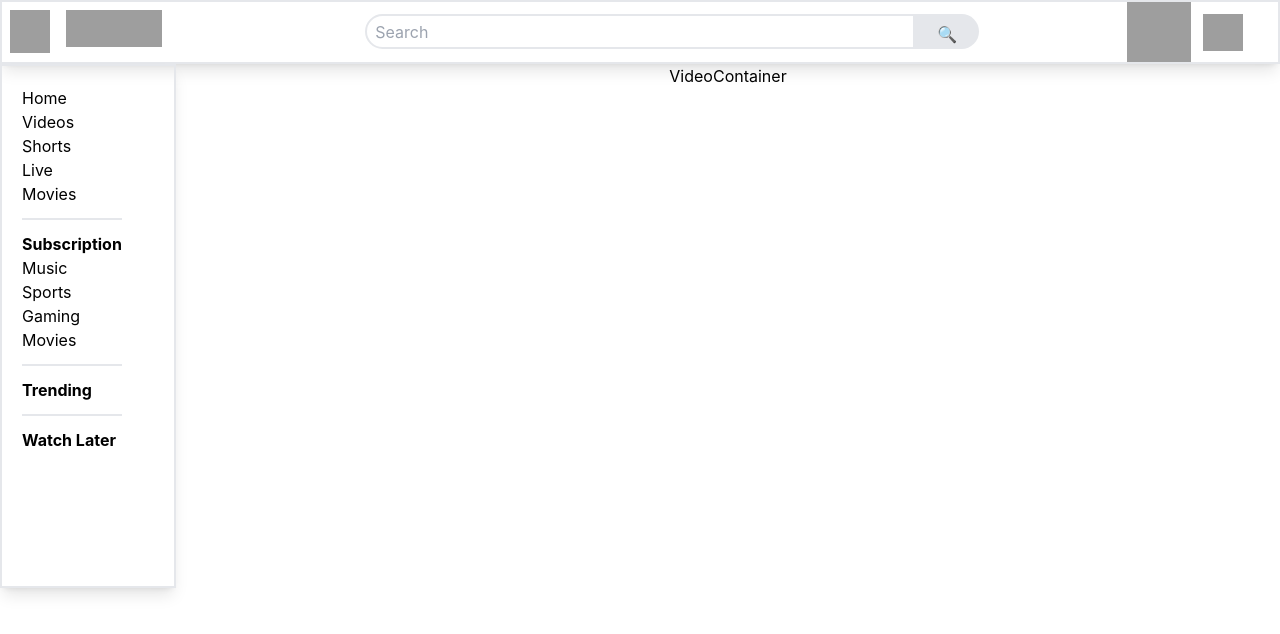
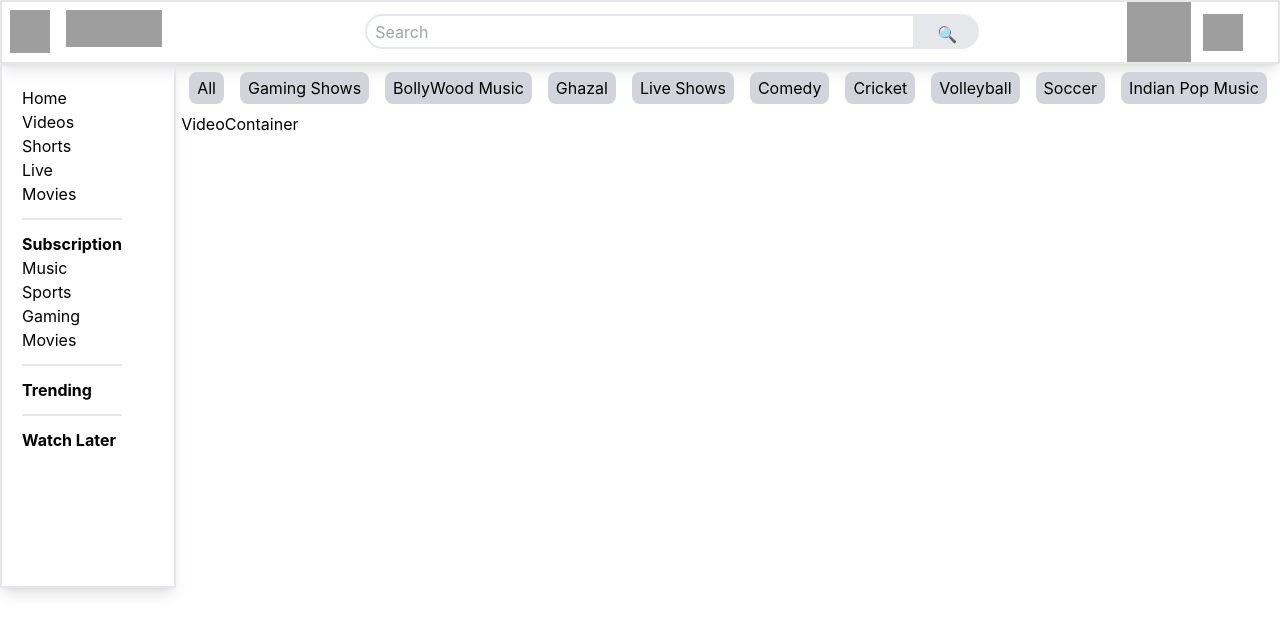
Before and after one commit to me-aashish/YouTube_Clone_Frontend, a React (Create React App) app: page / in a window 1280 px wide. Shown: the top 634 px of the page. Built offline with nearby package versions, Linux system fonts and the light colour scheme; grey boxes are pictures that could not be loaded.

Commit message:
donw with the buttons on main container

```diff
--- a/src/components/Body.js
+++ b/src/components/Body.js
@@ -2,8 +2,10 @@ import React from "react";
 import Sidebar from "./Sidebar";
 import VideoContainer from "./VideoContainer";
 import { useSelector } from "react-redux";
+import MainContainer from "./MainContainer";
 
 const Body = () => {
+
   const isMenuOpen = useSelector((store) => store.app.isMenuOpen);
 
 
@@ -15,7 +17,7 @@ const Body = () => {
         </div>
       ):null}
       <div className="flex grid-cols-10">
-        <VideoContainer />
+        <MainContainer />
       </div>
     </div>
   );
--- /dev/null
+++ b/src/components/Button.js
@@ -0,0 +1,21 @@
+import React from 'react'
+
+const Button = ({list}) => {
+  console.log(list);
+  return (
+    <div className="">
+        {list.map((btnItem, index) => {
+            return (
+              <button className="px-2 py-1 m-2 bg-gray-300 rounded-lg hover:bg-gray-400" key={index}>
+                {btnItem}
+              </button>
+            );
+        })}
+        {/* <button className="px-2 py-1 m-2 bg-gray-300 rounded-lg">All</button> */}
+
+
+    </div>
+  )
+}
+
+export default Button
--- /dev/null
+++ b/src/components/ButtonList.js
@@ -0,0 +1,24 @@
+import React from "react";
+import Button from "./Button";
+
+const ButtonList = () => {
+  const list = [
+    "All",
+    "Gaming Shows",
+    "BollyWood Music",
+    "Ghazal",
+    "Live Shows",
+    "Comedy",
+    "Cricket",
+    "Volleyball",
+    "Soccer",
+    "Indian Pop Music",
+  ];
+  return (
+    <div>
+      <Button list={list} />
+    </div>
+  );
+};
+
+export default ButtonList;
--- a/src/components/Header.js
+++ b/src/components/Header.js
@@ -9,8 +9,10 @@ import { toggleMenu } from "../utils/appSlice";
 const Header = () => {
   const dispatch = useDispatch();
   const hamburgerOnClickHandler = () => {
+
     dispatch(toggleMenu());
   }
+
   return (
     <div className="grid grid-flow-col border-2 shadow-lg h-16">
       <div className="flex grid-cols-2">
--- /dev/null
+++ b/src/components/MainContainer.js
@@ -0,0 +1,14 @@
+import React from 'react'
+import ButtonList from './ButtonList'
+import VideoContainer from './VideoContainer'
+
+const MainContainer = () => {
+  return (
+    <div>
+        <ButtonList />
+        <VideoContainer />
+    </div>
+  )
+}
+
+export default MainContainer
--- a/src/utils/store.js
+++ b/src/utils/store.js
@@ -1,10 +1,11 @@
-import {configureStore} from "@reduxjs/toolkit";
+import { configureStore } from "@reduxjs/toolkit";
 import appSlice from "./appSlice";
 
 const store = configureStore({
-  reducer: {
-    app: appSlice,
-  },
+  reducer:{
+    app:appSlice
+  }
 });
 
+
 export default store;
```
Also changed, not shown: src/utils/appSlice.js (+4 -4 lines).
